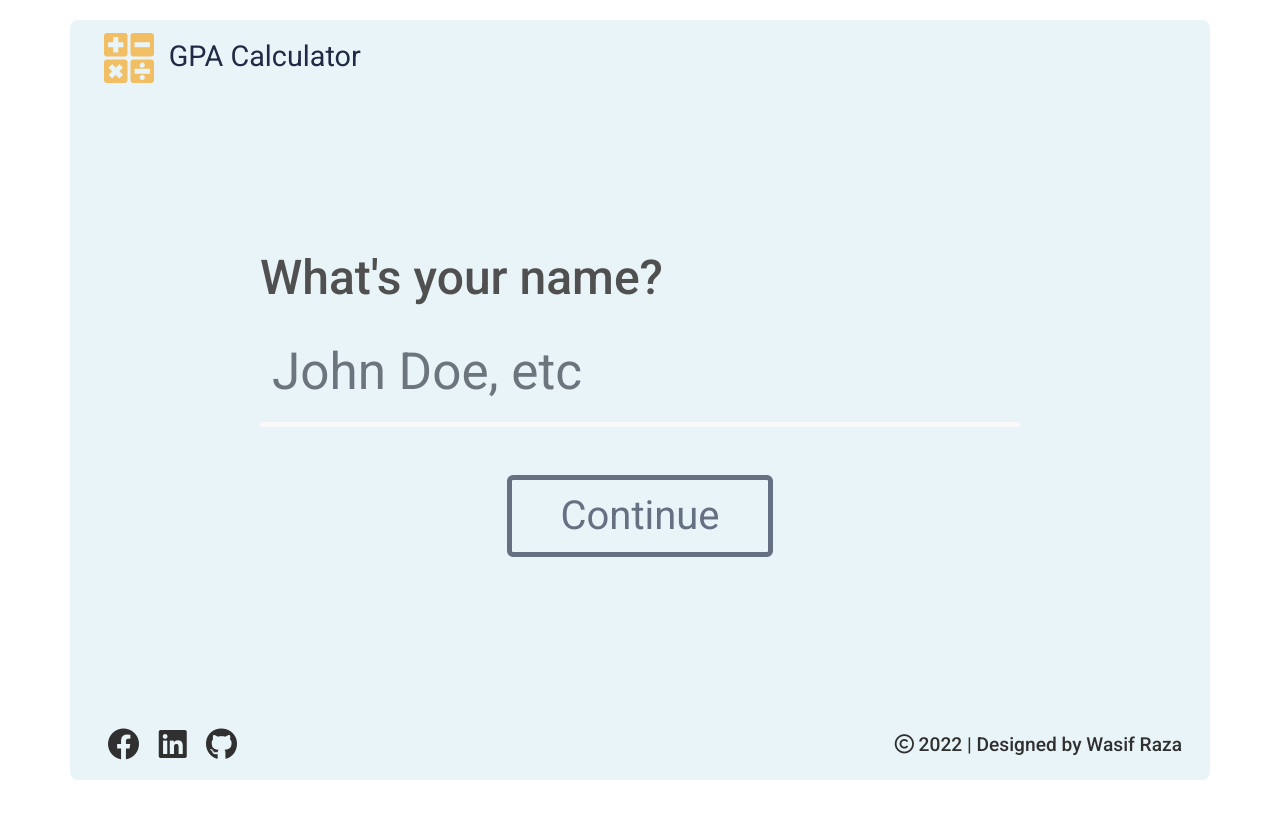
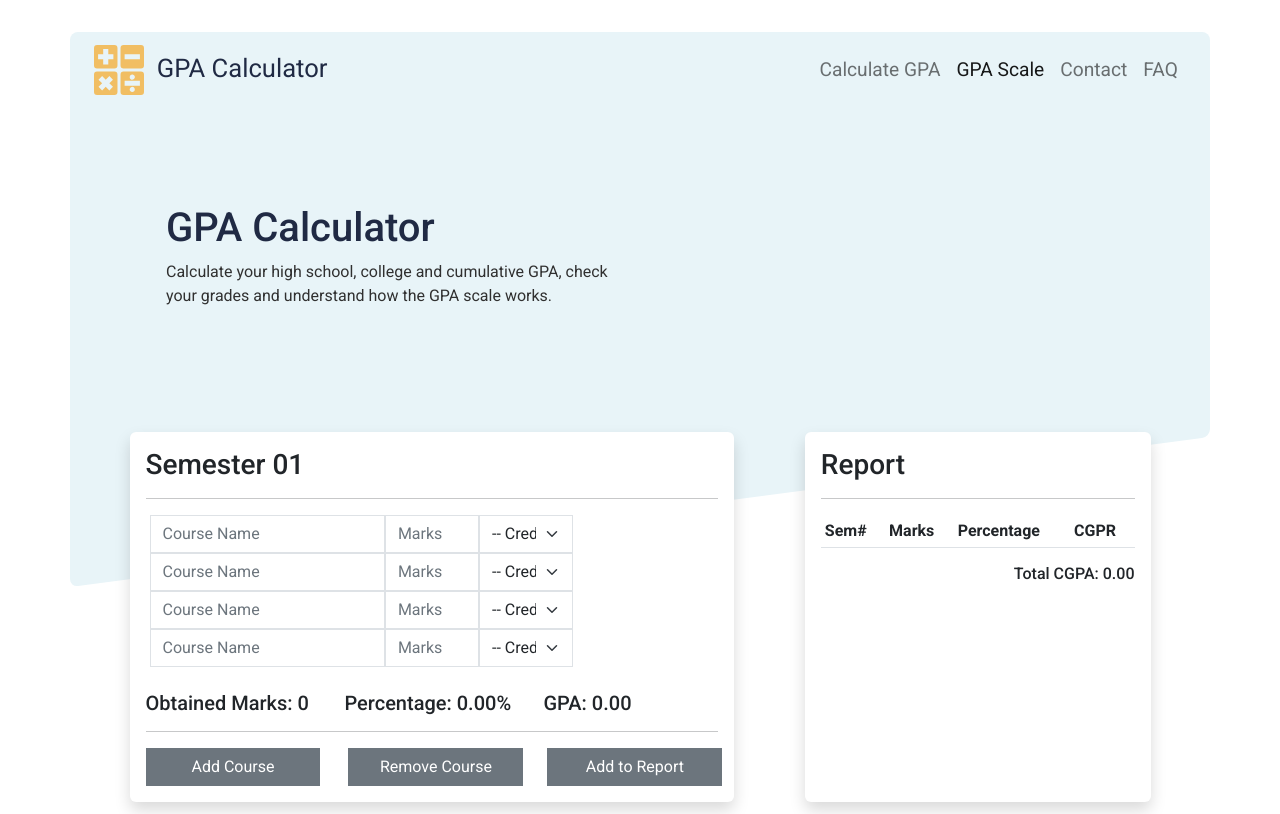
Before and after one commit to mwasifraza/gpa-calculator, a React (Create React App) app: page / in a window 1280 px wide. Built offline with nearby package versions, Linux system fonts and the light colour scheme.

Commit message:
folder structure changes

```diff
--- a/src/App.js
+++ b/src/App.js
@@ -7,8 +7,8 @@ function App() {
   return (
     <>
       <Routes>
-        <Route path='/' element={<Header />}></Route>
-        <Route path='/calculate' element={<Calculate />}></Route>
+        {/* <Route path='/' element={<Header />}></Route> */}
+        <Route path='/' element={<Calculate />}></Route>
       </Routes>
     </>
   );
--- a/src/components/Calculate.js
+++ b/src/components/Calculate.js
@@ -1,7 +1,6 @@
 import React from 'react';
-import FormGpa from './FormGpa';
-import ReportTable from './ReportTable';
-import Navbar from './Navbar';
+import FormGpa from './elements/FormGpa';
+import Navbar from './elements/Navbar';
 
 const Calculate = () => {
   return (
@@ -17,11 +16,10 @@ const Calculate = () => {
                     </div>
                 </div>
                 <div className='row gpa-form'>
-                    <div className='offset-sm-1 col-sm-7'>
-                        <FormGpa />
-                    </div>
-                    <div className='col-sm-3'>
-                        <ReportTable />
+                    <div className='col-sm-11 mx-auto'>
+                        <div className='p-1'>
+                            <FormGpa />
+                        </div>
                     </div>
                 </div>
             </div>
--- a/src/components/FormGpa.js
+++ b/src/components/elements/FormGpa.js
@@ -1,5 +1,6 @@
 import React, { useState, useEffect } from 'react';
 import FormGpaOneRow from './FormGpaOneRow';
+import ReportTable from './ReportTable';
 import getGp from './Calculation';
 
 class FormGpa extends React.Component {
@@ -127,10 +128,12 @@ class FormGpa extends React.Component {
     }, [items]);
 
     return (
-    <div className='bg-body shadow rounded p-3'>
-        <form id='gpa-form-elem'>
+      <>
+      <div className='row'>
+        <div className='col-sm-7 bg-body shadow rounded p-3 m-2'>
           <h3>Semester 01</h3>
           <hr />
+          <form id='gpa-form-elem'>
               {props.children}
           </form>
           <div className='row mt-4'>
@@ -163,6 +166,11 @@ class FormGpa extends React.Component {
               </div>
           </div>
         </div>
+        <div className='col-sm-4 bg-body rounded shadow p-3 m-2 ms-auto'>
+          <ReportTable />
+        </div>
+      </div>
+    </>
   )};
 
 export default FormGpa
--- a/src/components/ReportTable.js
+++ b/src/components/elements/ReportTable.js
@@ -10,7 +10,7 @@ const ReportTable = () => {
 
   return (
     <>
-    <div className='bg-body rounded shadow p-3'>
+    <div className=''>
         <h3>Report</h3>
         <hr />
         <table className='table table-sm'>
```
Also changed, not shown: src/components/elements/Calculation.js (renamed from src/components/Calculation.js), src/components/elements/FormGpaOneRow.js (renamed from src/components/FormGpaOneRow.js), src/components/elements/Navbar.js (renamed from src/components/Navbar.js). Lines whose indentation alone changed are shown as unchanged.
